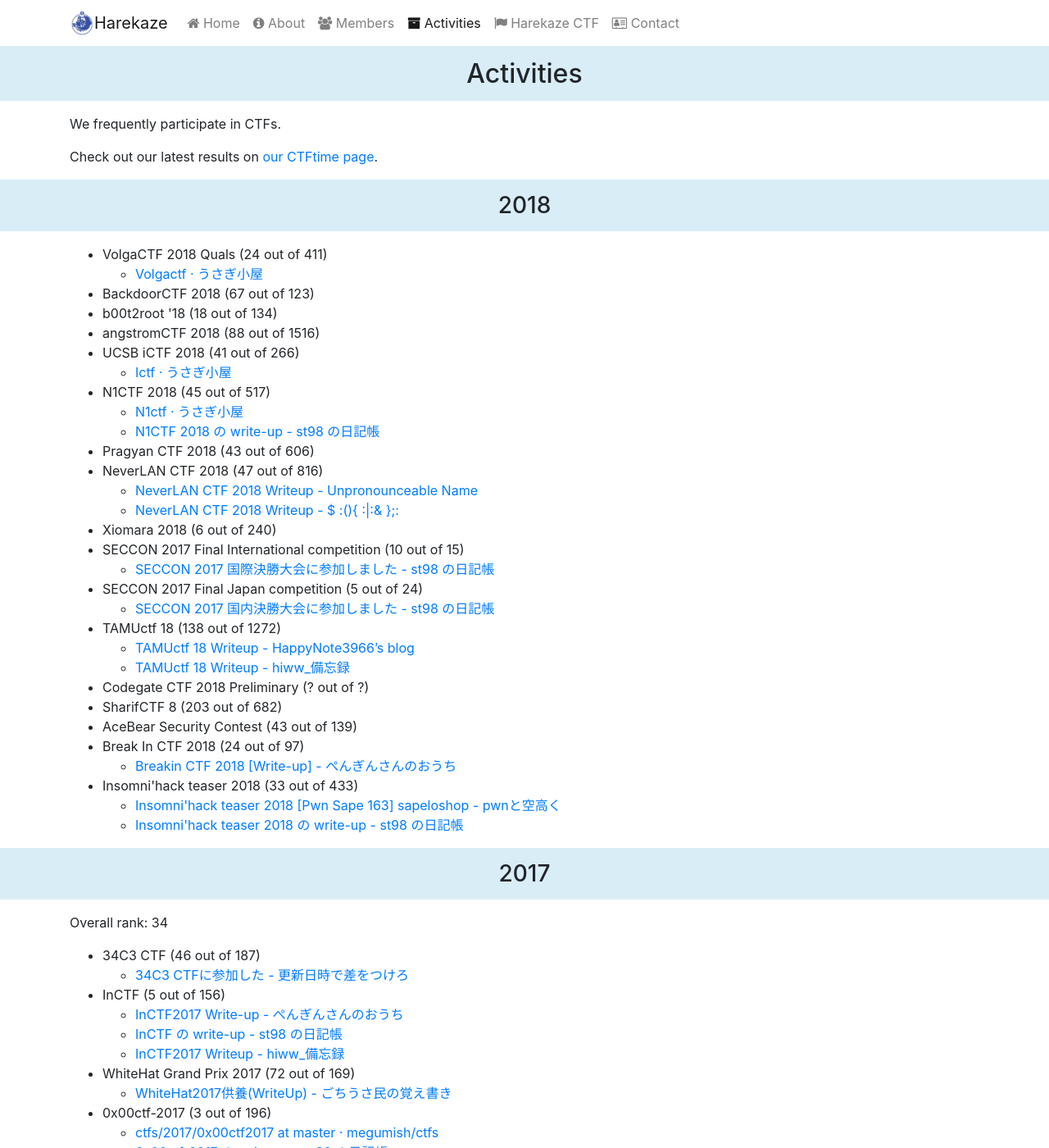
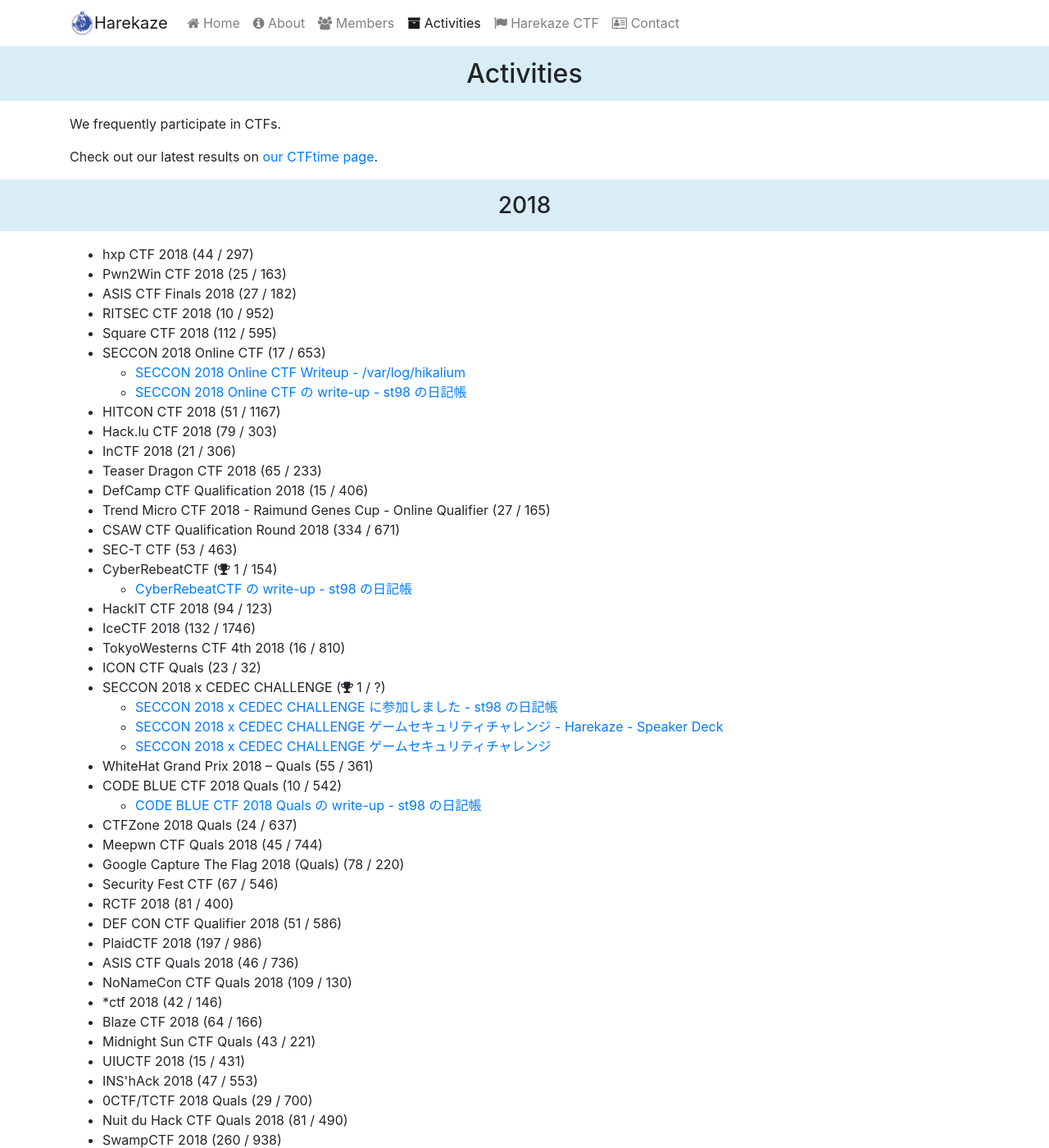
Before and after one commit to TeamHarekaze/TeamHarekaze.github.io, a Jekyll site: the page built from activities.html, in a window 1280 px wide and 1400 px high. Shown: the whole window at 82% size. Built offline with Jekyll 4.4.1, drawn with Linux system fonts in a browser that asks for light colours; nearby versions of some CDN libraries; some of the changed text lies outside the part shown.

Commit message:
Add CTFs

```diff
--- a/_data/activities.yml
+++ b/_data/activities.yml
@@ -1,5 +1,140 @@
 - year: 2018
   ctfs:
+    - name: "hxp CTF 2018"
+      rank: 44
+      participants: 297
+    - name: "Pwn2Win CTF 2018"
+      rank: 25
+      participants: 163
+    - name: "ASIS CTF Finals 2018"
+      rank: 27
+      participants: 182
+    - name: "RITSEC CTF 2018"
+      rank: 10
+      participants: 952
+    - name: "Square CTF 2018"
+      rank: 112
+      participants: 595
+    - name: "SECCON 2018 Online CTF"
+      rank: 17
+      participants: 653
+      writeups:
+        - title: "SECCON 2018 Online CTF Writeup - /var/log/hikalium"
+          url: "https://hikalium.hatenablog.jp/entry/2018/10/28/164812"
+        - title: "SECCON 2018 Online CTF の write-up - st98 の日記帳"
+          url: "https://st98.github.io/diary/posts/2018-10-28-seccon-2018-online-ctf.html"
+    - name: "HITCON CTF 2018"
+      rank: 51
+      participants: 1167
+    - name: "Hack.lu CTF 2018"
+      rank: 79
+      participants: 303
+    - name: "InCTF 2018"
+      rank: 21
+      participants: 306
+    - name: "Teaser Dragon CTF 2018"
+      rank: 65
+      participants: 233
+    - name: "DefCamp CTF Qualification 2018"
+      rank: 15
+      participants: 406
+    - name: "Trend Micro CTF 2018 - Raimund Genes Cup - Online Qualifier"
+      rank: 27
+      participants: 165
+    - name: "CSAW CTF Qualification Round 2018"
+      rank: 334
+      participants: 671
+    - name: "SEC-T CTF"
+      rank: 53
+      participants: 463
+    - name: "CyberRebeatCTF"
+      rank: 1
+      participants: 154
+      writeups:
+        - title: "CyberRebeatCTF の write-up - st98 の日記帳"
+          url: "https://st98.github.io/diary/posts/2018-09-09-cyberrebeatctf.html"
+    - name: "HackIT CTF 2018"
+      rank: 94
+      participants: 123
+    - name: "IceCTF 2018"
+      rank: 132
+      participants: 1746
+    - name: "TokyoWesterns CTF 4th 2018"
+      rank: 16
+      participants: 810
+    - name: "ICON CTF Quals"
+      rank: 23
+      participants: 32
+    - name: "SECCON 2018 x CEDEC CHALLENGE"
+      rank: 1
+      participants: "?"
+      writeups:
+        - title: "SECCON 2018 x CEDEC CHALLENGE に参加しました - st98 の日記帳"
+          url: "https://st98.github.io/diary/posts/2018-09-01-seccon-2018-x-cedec-challenge.html"
+        - title: "SECCON 2018 x CEDEC CHALLENGE ゲームセキュリティチャレンジ - Harekaze - Speaker Deck"
+          url: "https://speakerdeck.com/st98/seccon-2018-x-cedec-challenge-gemusekiyuriteitiyarenzi-harekaze"
+        - title: "SECCON 2018 x CEDEC CHALLENGE ゲームセキュリティチャレンジ"
+          url: "https://cedil.cesa.or.jp/cedil_sessions/view/1875"
+    - name: "WhiteHat Grand Prix 2018 – Quals"
+      rank: 55
+      participants: 361
+    - name: "CODE BLUE CTF 2018 Quals"
+      rank: 10
+      participants: 542
+      writeups:
+        - title: "CODE BLUE CTF 2018 Quals の write-up - st98 の日記帳"
+          url: "https://st98.github.io/diary/posts/2018-09-01-code-blue-ctf-2018-quals.html"
+    - name: "CTFZone 2018 Quals"
+      rank: 24
+      participants: 637
+    - name: "Meepwn CTF Quals 2018"
+      rank: 45
+      participants: 744
+    - name: "Google Capture The Flag 2018 (Quals)"
+      rank: 78
+      participants: 220
+    - name: "Security Fest CTF"
+      rank: 67
+      participants: 546
+    - name: "RCTF 2018"
+      rank: 81
+      participants: 400
+    - name: "DEF CON CTF Qualifier 2018"
+      rank: 51
+      participants: 586
+    - name: "PlaidCTF 2018"
+      rank: 197
+      participants: 986
+    - name: "ASIS CTF Quals 2018"
+      rank: 46
+      participants: 736
+    - name: "NoNameCon CTF Quals 2018"
+      rank: 109
+      participants: 130
+    - name: "*ctf 2018"
+      rank: 42
+      participants: 146
+    - name: "Blaze CTF 2018"
+      rank: 64
+      participants: 166
+    - name: "Midnight Sun CTF Quals"
+      rank: 43
+      participants: 221
+    - name: "UIUCTF 2018"
+      rank: 15
+      participants: 431
+    - name: "INS'hAck 2018"
+      rank: 47
+      participants: 553
+    - name: "0CTF/TCTF 2018 Quals"
+      rank: 29
+      participants: 700
+    - name: "Nuit du Hack CTF Quals 2018"
+      rank: 81
+      participants: 490
+    - name: "SwampCTF 2018"
+      rank: 260
+      participants: 938
     - name: "VolgaCTF 2018 Quals"
       rank: 24
       participants: 411
--- a/activities.html
+++ b/activities.html
@@ -25,7 +25,7 @@ title: Activities
     <ul>
       {% for ctf in year.ctfs %}
       <li>
-        {{ ctf.name }} ({% if ctf.rank == 1 %}<i class="fa fa-trophy" aria-hidden="true"></i> {% endif %}{{ ctf.rank }} out of {{ ctf.participants }})
+        {{ ctf.name }} ({% if ctf.rank == 1 %}<i class="fa fa-trophy" aria-hidden="true"></i> {% endif %}{{ ctf.rank }} / {{ ctf.participants }})
         {% if ctf.writeups and ctf.writeups.size > 0 %}
         <ul>
           {% for writeup in ctf.writeups %}
```
